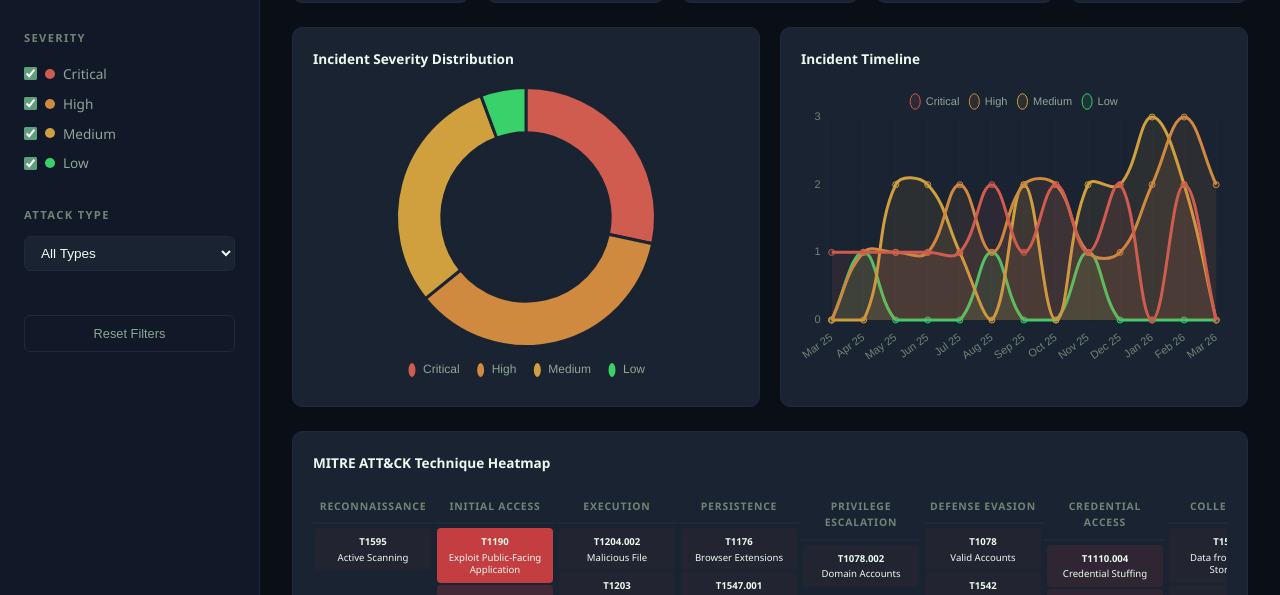
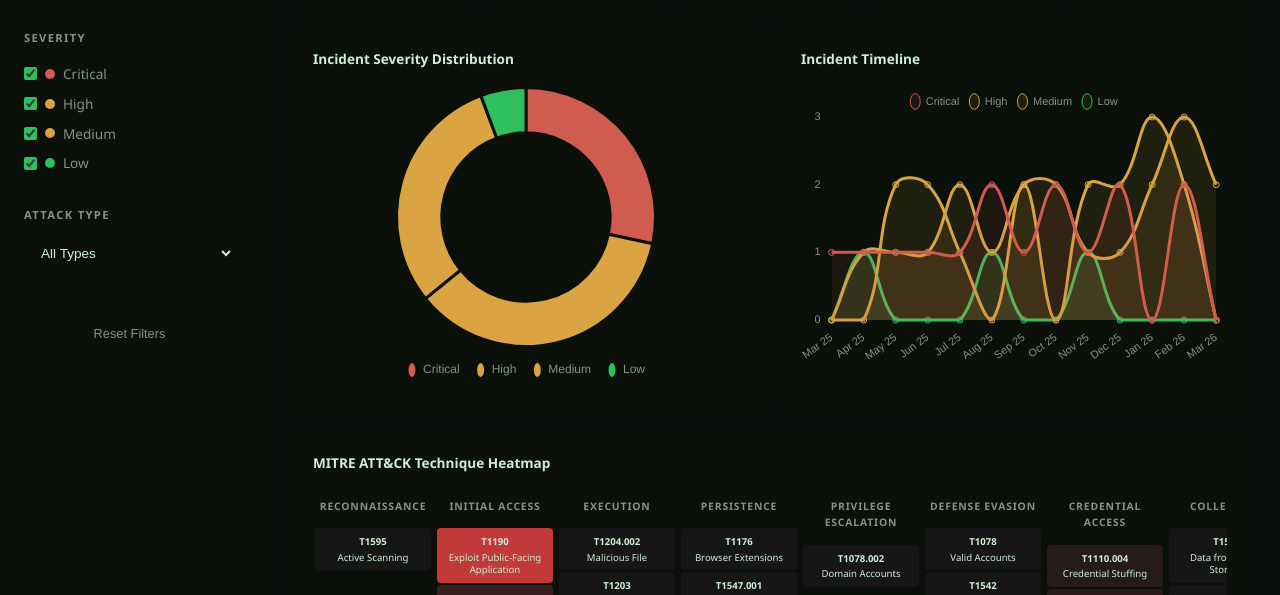
Before and after one commit to Freddricklogan/cybersecurity-incident-dashboard, a plain HTML site: page index.html in a window 1280 px wide. Shown: the part 205-800 px from the top of the page. Drawn offline with nearby package versions, Linux system fonts and the light colour scheme.

Commit message:
Matrix reskin (robust HSL pass): phosphor green on near-black, neutral accents, catch all straggler tokens

```diff
--- a/css/style.css
+++ b/css/style.css
@@ -1,19 +1,19 @@
 * { margin: 0; padding: 0; box-sizing: border-box; }
 
 :root {
-    --bg-primary: #0a0e17;
-    --bg-secondary: #111827;
-    --bg-card: #1a2332;
-    --border: #1e293b;
-    --text-primary: #eafbee;
-    --text-secondary: #8fa596;
-    --text-muted: #6f8574;
+    --bg-primary: #0b0f0b;
+    --bg-secondary: #0b100b;
+    --bg-card: #0b100b;
+    --border: #0b100b;
+    --text-primary: #cdefd6;
+    --text-secondary: #7f9585;
+    --text-muted: #7f9585;
     --critical: #cf5c4e;
-    --high: #cf8a3f;
-    --medium: #cfa03d;
-    --low: #39d16a;
-    --accent: #5f9e7a;
-    --accent-dim: rgba(95, 158, 122, 0.15);
+    --high: #d9a441;
+    --medium: #d9a441;
+    --low: #2fbf5f;
+    --accent: #2fbf5f;
+    --accent-dim: rgba(47, 191, 95, 0.15);
 }
 
 body {
@@ -354,7 +354,7 @@ select:focus {
     font-size: 0.75rem;
     text-align: left;
     color: var(--text-secondary);
-    box-shadow: 0 4px 12px rgba(0,0,0,0.4);
+    box-shadow: 0 4px 12px rgba(11, 15, 11,0.4);
 }
 
 .mitre-cell:hover .mitre-tooltip {
@@ -421,12 +421,12 @@ thead th.sorted .sort-icon {
 }
 
 tbody tr {
-    border-bottom: 1px solid rgba(30, 41, 59, 0.5);
+    border-bottom: 1px solid rgba(11, 16, 11, 0.5);
     transition: background 0.15s;
 }
 
 tbody tr:hover {
-    background: rgba(95, 158, 122, 0.05);
+    background: rgba(47, 191, 95, 0.05);
 }
 
 tbody td {
@@ -446,9 +446,9 @@ tbody td {
 }
 
 .severity-badge.critical { background: rgba(207, 92, 78,0.15); color: var(--critical); }
-.severity-badge.high { background: rgba(207, 138, 63,0.15); color: var(--high); }
-.severity-badge.medium { background: rgba(207, 160, 61,0.15); color: var(--medium); }
-.severity-badge.low { background: rgba(57, 209, 106,0.15); color: var(--low); }
+.severity-badge.high { background: rgba(217, 164, 65,0.15); color: var(--high); }
+.severity-badge.medium { background: rgba(217, 164, 65,0.15); color: var(--medium); }
+.severity-badge.low { background: rgba(47, 191, 95,0.15); color: var(--low); }
 
 .status-tag {
     display: inline-block;
@@ -459,9 +459,9 @@ tbody td {
 }
 
 .status-tag.open { background: rgba(207, 92, 78,0.1); color: var(--critical); }
-.status-tag.investigating { background: rgba(207, 138, 63,0.1); color: var(--high); }
-.status-tag.contained { background: rgba(207, 160, 61,0.1); color: var(--medium); }
-.status-tag.resolved { background: rgba(57, 209, 106,0.1); color: var(--low); }
+.status-tag.investigating { background: rgba(217, 164, 65,0.1); color: var(--high); }
+.status-tag.contained { background: rgba(217, 164, 65,0.1); color: var(--medium); }
+.status-tag.resolved { background: rgba(47, 191, 95,0.1); color: var(--low); }
 
 /* Scrollbar */
 ::-webkit-scrollbar { width: 6px; height: 6px; }
--- a/js/dashboard.js
+++ b/js/dashboard.js
@@ -50,8 +50,8 @@ function renderSeverityChart() {
             labels: Object.keys(counts),
             datasets: [{
                 data: Object.values(counts),
-                backgroundColor: ['#cf5c4e', '#cf8a3f', '#cfa03d', '#39d16a'],
-                borderColor: '#1a2332',
+                backgroundColor: ['#cf5c4e', '#d9a441', '#d9a441', '#2fbf5f'],
+                borderColor: '#0b100b',
                 borderWidth: 3
             }]
         },
@@ -62,7 +62,7 @@ function renderSeverityChart() {
             plugins: {
                 legend: {
                     position: 'bottom',
-                    labels: { color: '#8fa596', padding: 16, usePointStyle: true, pointStyleWidth: 10, font: { size: 12 } }
+                    labels: { color: '#7f9585', padding: 16, usePointStyle: true, pointStyleWidth: 10, font: { size: 12 } }
                 }
             }
         }
@@ -96,9 +96,9 @@ function renderTimelineChart() {
             labels,
             datasets: [
                 { label: 'Critical', data: sortedKeys.map(k => monthly[k].Critical), borderColor: '#cf5c4e', backgroundColor: 'rgba(207, 92, 78,0.1)', fill: true, tension: 0.4 },
-                { label: 'High', data: sortedKeys.map(k => monthly[k].High), borderColor: '#cf8a3f', backgroundColor: 'rgba(207, 138, 63,0.1)', fill: true, tension: 0.4 },
-                { label: 'Medium', data: sortedKeys.map(k => monthly[k].Medium), borderColor: '#cfa03d', backgroundColor: 'rgba(207, 160, 61,0.1)', fill: true, tension: 0.4 },
-                { label: 'Low', data: sortedKeys.map(k => monthly[k].Low), borderColor: '#39d16a', backgroundColor: 'rgba(57, 209, 106,0.1)', fill: true, tension: 0.4 }
+                { label: 'High', data: sortedKeys.map(k => monthly[k].High), borderColor: '#d9a441', backgroundColor: 'rgba(217, 164, 65,0.1)', fill: true, tension: 0.4 },
+                { label: 'Medium', data: sortedKeys.map(k => monthly[k].Medium), borderColor: '#d9a441', backgroundColor: 'rgba(217, 164, 65,0.1)', fill: true, tension: 0.4 },
+                { label: 'Low', data: sortedKeys.map(k => monthly[k].Low), borderColor: '#2fbf5f', backgroundColor: 'rgba(47, 191, 95,0.1)', fill: true, tension: 0.4 }
             ]
         },
         options: {
@@ -106,12 +106,12 @@ function renderTimelineChart() {
             maintainAspectRatio: false,
             interaction: { mode: 'index', intersect: false },
             scales: {
-                x: { grid: { color: 'rgba(30,41,59,0.5)' }, ticks: { color: '#6f8574', font: { size: 11 } } },
-                y: { grid: { color: 'rgba(30,41,59,0.5)' }, ticks: { color: '#6f8574', stepSize: 1, font: { size: 11 } }, beginAtZero: true }
+                x: { grid: { color: 'rgba(11, 16, 11,0.5)' }, ticks: { color: '#7f9585', font: { size: 11 } } },
+                y: { grid: { color: 'rgba(11, 16, 11,0.5)' }, ticks: { color: '#7f9585', stepSize: 1, font: { size: 11 } }, beginAtZero: true }
             },
             plugins: {
                 legend: {
-                    labels: { color: '#8fa596', usePointStyle: true, pointStyleWidth: 10, font: { size: 11 } }
+                    labels: { color: '#7f9585', usePointStyle: true, pointStyleWidth: 10, font: { size: 11 } }
                 }
             }
         }
--- a/js/mitre.js
+++ b/js/mitre.js
@@ -58,9 +58,9 @@ window.renderMitreHeatmap = function(incidents) {
                 const g = Math.round(68 * intensity + 35 * (1 - intensity));
                 const b = Math.round(68 * intensity + 50 * (1 - intensity));
                 cell.style.background = `rgba(${r}, ${g}, ${b}, ${0.2 + intensity * 0.6})`;
-                cell.style.color = '#eafbee';
+                cell.style.color = '#cdefd6';
             } else {
-                cell.style.background = 'rgba(30, 41, 59, 0.3)';
+                cell.style.background = 'rgba(11, 16, 11, 0.3)';
             }
 
             cell.innerHTML = `
@@ -69,7 +69,7 @@ window.renderMitreHeatmap = function(incidents) {
                 <div class="mitre-tooltip">
                     <strong>${tech.id}: ${tech.name}</strong>
                     ${tech.description}<br>
-                    <span style="color: ${tech.count > 0 ? '#cf5c4e' : '#6f8574'}; font-weight: 600; margin-top: 4px; display: inline-block;">
+                    <span style="color: ${tech.count > 0 ? '#cf5c4e' : '#7f9585'}; font-weight: 600; margin-top: 4px; display: inline-block;">
                         ${tech.count} incident${tech.count !== 1 ? 's' : ''}
                     </span>
                 </div>
```
